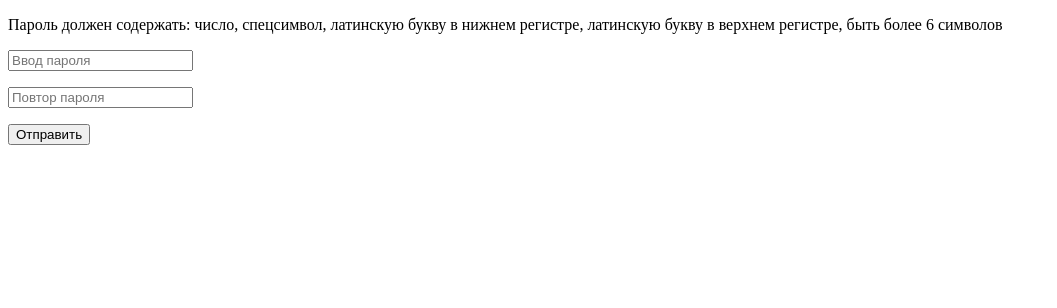
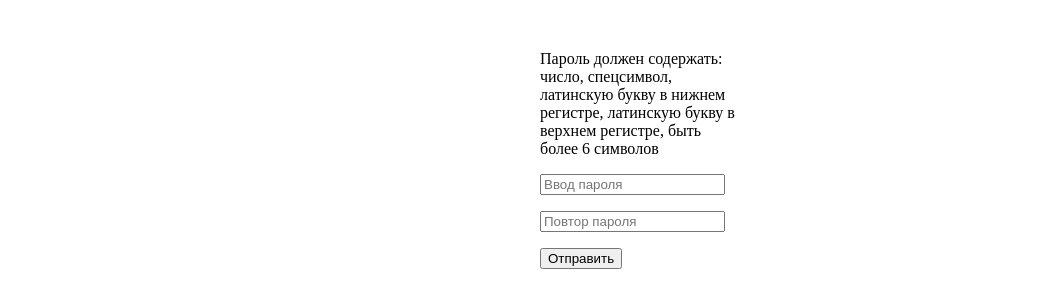
Before and after one commit to iamAndreyGavrilov/VuelidateVue3, a Vue app: page / in a window 1280 px wide. Shown: the top 308 px of the page, without its empty margins (0-1057 px from the left). Built offline with nearby package versions, Linux system fonts and the light colour scheme.

Commit message:
// успешный пароль - зеленый, не успешный красный

```diff
--- a/src/components/HelloForm.vue
+++ b/src/components/HelloForm.vue
@@ -1,5 +1,5 @@
 <template>
-  <div>
+  <div class="main">
     <form>
       <p>
         Пароль должен содержать: число, спецсимвол, латинскую букву в нижнем
@@ -20,9 +20,13 @@
         />
       </p>
 
-      <p v-show="stateResult">Упс! Пароль не совпадает</p>
+      <p :class="{ red: stateResult }" v-show="stateResult">
+        Пароль не совпадает
+      </p>
 
-      <p>{{ passwordResult }}</p>
+      <p :class="{ red: !passwordBoolean, green: passwordBoolean }">
+        {{ passwordResult }}
+      </p>
 
       <button @click="submitForm">Отправить</button>
     </form>
@@ -53,6 +57,7 @@ export default {
       repeatPassword: "",
       stateResult: null,
       passwordResult: "",
+      passwordBoolean: null,
     };
   },
   validations() {
@@ -72,15 +77,11 @@ export default {
         "((?=.*\\d)(?=.*[!@#$%^&*])(?=.*[a-z])(?=.*[A-Z]).{6,20})"
       );
 
-      // if (!regExp.test(this.password)) {
-      //   this.passwordResult = "пароль не прошел валидацию";
-      // } else {
-      //   "пароль прошел валидацию";
-      // }
-
       this.passwordResult = regExp.test(this.password)
         ? "пароль прошел валидацию"
         : "пароль не прошел валидацию";
+
+      this.passwordBoolean = regExp.test(this.password);
 
       this.v$.$validate();
       this.stateResult = this.v$.$error;
@@ -89,4 +90,17 @@ export default {
 };
 </script>
 
-<style scoped></style>
+<style scoped>
+.main {
+  width: 200px;
+  height: 100px;
+  margin: auto;
+  margin-top: 50px;
+}
+.red {
+  color: red;
+}
+.green {
+  color: green;
+}
+</style>
```
